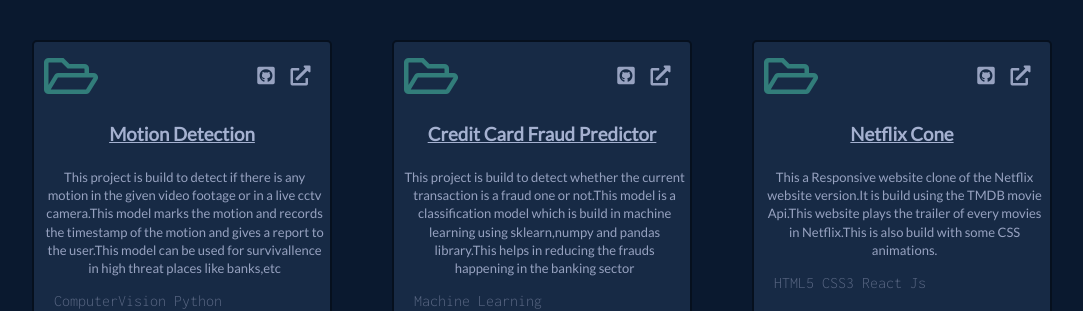
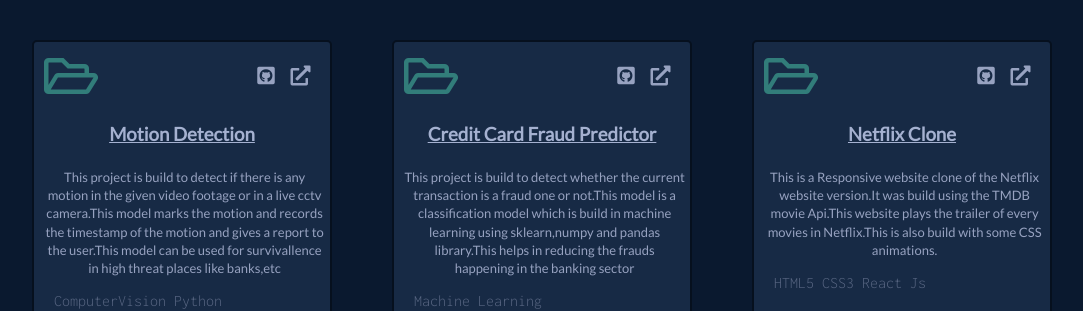
Before and after one commit to Kabilesh020799/Porfolio_React, a React (Create React App) app: page / in a window 1280 px wide. Shown: the part 4380-4691 px from the top of the page, without its empty margins (98-1181 px from the left). Built offline with nearby package versions, Linux system fonts and the light colour scheme; a web font is replaced by a local one.

Commit message:
UI changes

```diff
--- a/src/components/Projects/Projects.js
+++ b/src/components/Projects/Projects.js
@@ -43,9 +43,9 @@ function Projects() {
       ur: "https://github.com/Kabilesh020799/Credit-Card-Fraud-Predictor",
     },
     {
-      title: "Netflix Cone",
+      title: "Netflix Clone",
       content:
-        "This a Responsive website clone of the Netflix website version.It is build using the TMDB movie Api.This website plays the trailer of every movies in Netflix.This is also build with some CSS animations.",
+        "This is a Responsive website clone of the Netflix website version.It was build using the TMDB movie Api.This website plays the trailer of every movies in Netflix.This is also build with some CSS animations.",
       tile: " HTML5  CSS3  React Js",
       giturl:
         "https://github.com/Kabilesh020799/Web-App-Clones-in-React/tree/master/Netflix%20UI%20Clone",
```
